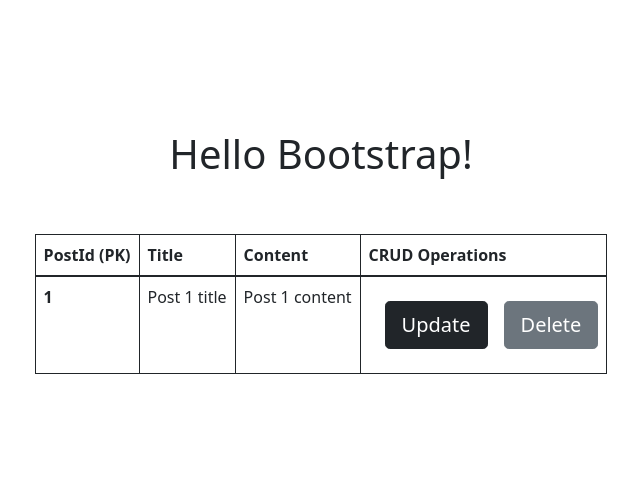
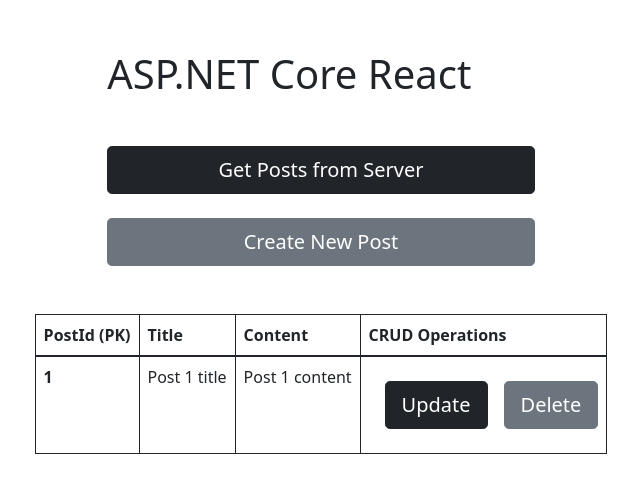
Before and after one commit to mika1407/reactclient, a React (Create React App) app: page / in a window 1280 px wide. Shown: the part 140-632 px from the top of the page, without its empty margins (319-959 px from the left). Built offline with nearby package versions, Linux system fonts and the light colour scheme.

Commit message:
Cors lisätty backendiin

```diff
--- a/src/App.js
+++ b/src/App.js
@@ -1,11 +1,37 @@
-import React from "react";
+import React, { useState } from "react";
 
 function App() {
+  const [posts, setPosts] = useState();
+
+  function getPosts() {
+    const url = 'https://localhost:7017/get-all-posts';
+
+    fetch(url, {
+      methot: 'GET'
+    })
+      .then(response => response.json())
+      .then(postsFromServer => {
+        console.log(postsFromServer);
+        setPosts(postsFromServer);
+      })
+      .catch((error) => {
+        console.log(error);
+        alert(error);
+      });
+  }
+
   return (
     <div className="container">
       <div className="row min-vh-100">
         <div className="col d-flex flex-column justify-content-center align-items-center">
-          <h1>Hello Bootstrap!</h1>
+          <div>
+            <h1>ASP.NET Core React</h1>
+
+            <div className="mt-5">
+              <button onClick={getPosts} className="btn btn-dark btn-lg w-100">Get Posts from Server</button>
+              <button onClick={() => {}} className="btn btn-secondary btn-lg w-100 mt-4">Create New Post</button>
+            </div>
+          </div>
 
           {renderPostsTable()}
         </div>
@@ -14,7 +40,7 @@
   );
 }
 
-function renderPostsTable(){
+function renderPostsTable() {
   return (
     <div className="table-responsive mt-5">
       <table className="table table-bordered border-dark">
```
Also changed, not shown: 1 other file (tests, documents, lock files or other folders).
